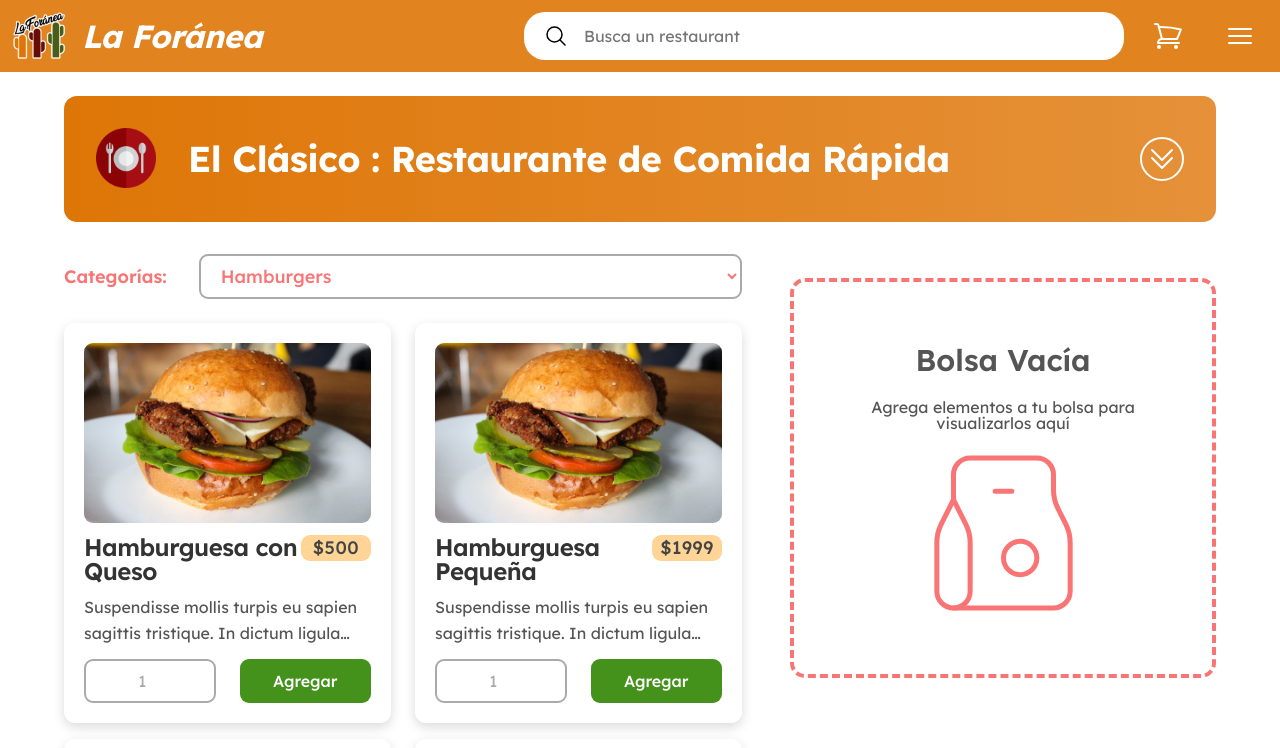
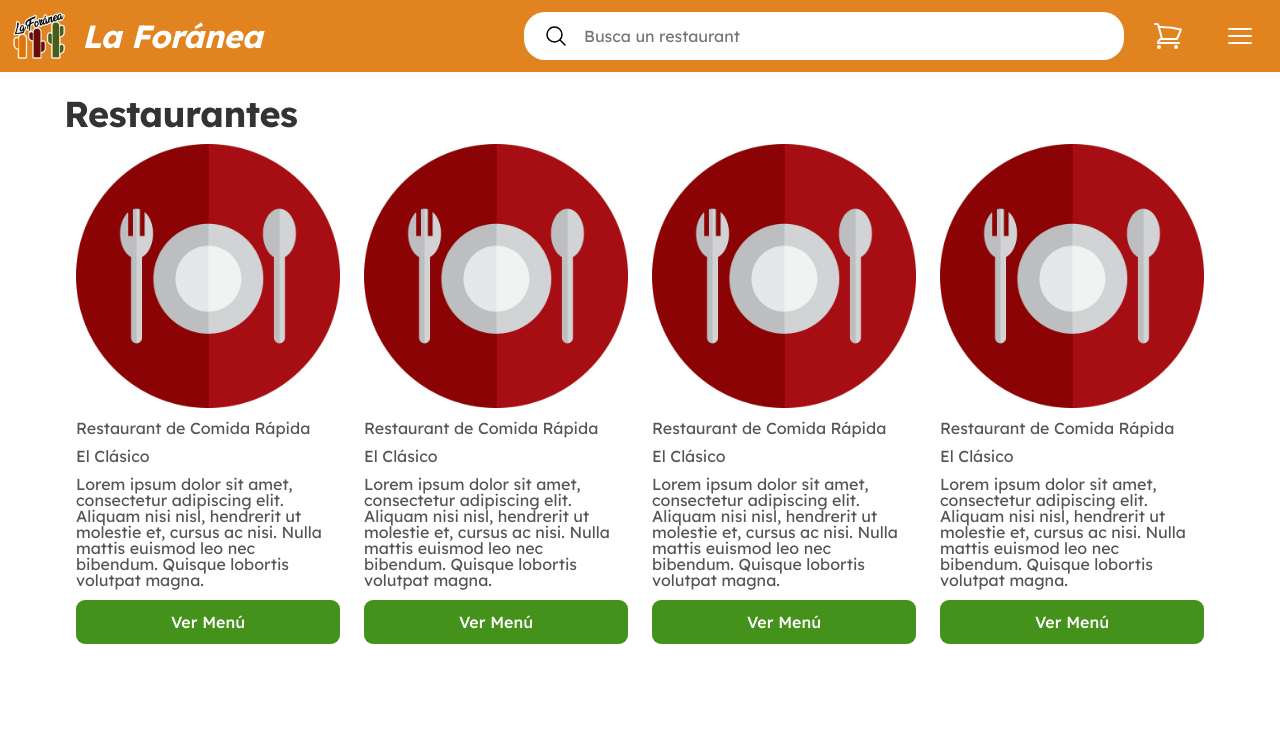
Before and after one commit to RaisedEel/Food-app-LaForanea, a React (Create React App) app: page / in a window 1280 px wide. Shown: the top 748 px of the page. Built offline with nearby package versions, Linux system fonts and the light colour scheme.

Commit message:
Agregado React Router para empezar a agregar mas paginas, comenzando por la landing page. Tambien se crearon los componentes RestaurantItem y RestaurantList para que sirvan como base (Estilos basicos).

```diff
--- a/package.json
+++ b/package.json
@@ -10,6 +10,7 @@
     "react": "^18.2.0",
     "react-dom": "^18.2.0",
     "react-redux": "^8.0.4",
+    "react-router-dom": "^6.4.3",
     "react-scripts": "5.0.1",
     "web-vitals": "^2.1.4"
   },
--- a/src/App.js
+++ b/src/App.js
@@ -1,10 +1,12 @@
 import { Fragment } from 'react';
 import { useDispatch, useSelector } from 'react-redux';
+import { Routes, Route } from 'react-router-dom';
 
 import { cartActions } from './context/cart-slice';
 import Cart from './components/cart/Cart';
 import Modal from './components/ui/Modal';
 import MenuPage from './pages/MenuPage';
+import LandingPage from './pages/LandingPage';
 
 function App() {
   const showCart = useSelector((state) => state.cart.showCart);
@@ -25,7 +27,10 @@ function App() {
           <Cart />
         </Modal>
       )}
-      <MenuPage />
+      <Routes>
+        <Route path='/' element={<LandingPage />} />
+        <Route path='/menu' element={<MenuPage />} />
+      </Routes>
     </Fragment>
   );
 }
--- /dev/null
+++ b/src/components/restaurant/RestaurantItem.js
@@ -0,0 +1,27 @@
+import logo from '../../assets/images/logo.png';
+import classes from './RestaurantItem.module.css';
+
+function RestaurantItem() {
+  return (
+    <li>
+      <article className={classes['restaurant-item']}>
+        <img
+          className={classes['restaurant-logo']}
+          src={logo}
+          alt='Logo de El Clásico'
+        />
+
+        <p>Restaurant de Comida Rápida</p>
+        <p>El Clásico</p>
+        <p>
+          Lorem ipsum dolor sit amet, consectetur adipiscing elit. Aliquam nisi
+          nisl, hendrerit ut molestie et, cursus ac nisi. Nulla mattis euismod
+          leo nec bibendum. Quisque lobortis volutpat magna.
+        </p>
+        <button className='btn'>Ver Menú</button>
+      </article>
+    </li>
+  );
+}
+
+export default RestaurantItem;
--- /dev/null
+++ b/src/components/restaurant/RestaurantItem.module.css
@@ -0,0 +1,10 @@
+.restaurant-item {
+  padding: 1.2rem;
+  display: flex;
+  flex-direction: column;
+  gap: 1.2rem;
+}
+
+.restaurant-logo {
+  width: 100%;
+}
--- /dev/null
+++ b/src/components/restaurant/RestaurantList.js
@@ -0,0 +1,15 @@
+import RestaurantItem from './RestaurantItem';
+
+import classes from './RestaurantList.module.css';
+
+function RestaurantList(props) {
+  return (
+    <ul className={classes.restaurants}>
+      {props.data.map(() => (
+        <RestaurantItem />
+      ))}
+    </ul>
+  );
+}
+
+export default RestaurantList;
--- /dev/null
+++ b/src/components/restaurant/RestaurantList.module.css
@@ -0,0 +1,5 @@
+.restaurants {
+  list-style: none;
+  display: grid;
+  grid-template-columns: repeat(4, 1fr);
+}
--- a/src/index.js
+++ b/src/index.js
@@ -1,6 +1,7 @@
 import React from 'react';
 import ReactDOM from 'react-dom/client';
 import { Provider } from 'react-redux';
+import { BrowserRouter } from 'react-router-dom';
 
 import './index.css';
 import App from './App';
@@ -10,10 +11,12 @@ import store from './context/store';
 const root = ReactDOM.createRoot(document.getElementById('root'));
 root.render(
   <React.StrictMode>
-    <Provider store={store}>
-      <Layout>
-        <App />
-      </Layout>
-    </Provider>
+    <BrowserRouter>
+      <Provider store={store}>
+        <Layout>
+          <App />
+        </Layout>
+      </Provider>
+    </BrowserRouter>
   </React.StrictMode>
 );
--- /dev/null
+++ b/src/pages/LandingPage.js
@@ -0,0 +1,13 @@
+import RestaurantList from '../components/restaurant/RestaurantList';
+// import logo from '../assets/images/logo.png';
+
+function LandingPage() {
+  return (
+    <div className='container'>
+      <h2 className='heading-secondary'>Restaurantes</h2>
+      <RestaurantList data={['', '', '', '']} />
+    </div>
+  );
+}
+
+export default LandingPage;
--- a/src/pages/MenuPage.js
+++ b/src/pages/MenuPage.js
@@ -1,5 +1,6 @@
 import { useEffect, useState } from 'react';
 import { useDispatch } from 'react-redux';
+import { Link } from 'react-router-dom';
 
 import logoImg from '../assets/images/logo.png';
 import photo from '../assets/images/restaurant.jpg';
@@ -52,6 +53,7 @@ function MenuPage() {
 
   return (
     <div className='container'>
+      <Link to='/'>Regresar</Link>
       <RestaurantAccordion data={restaurant} />
       <div className='grid grid--menu'>
         <Menu categories={restaurant.categories} />
```
Also changed, not shown: 1 other file (tests, documents, lock files or other folders).
